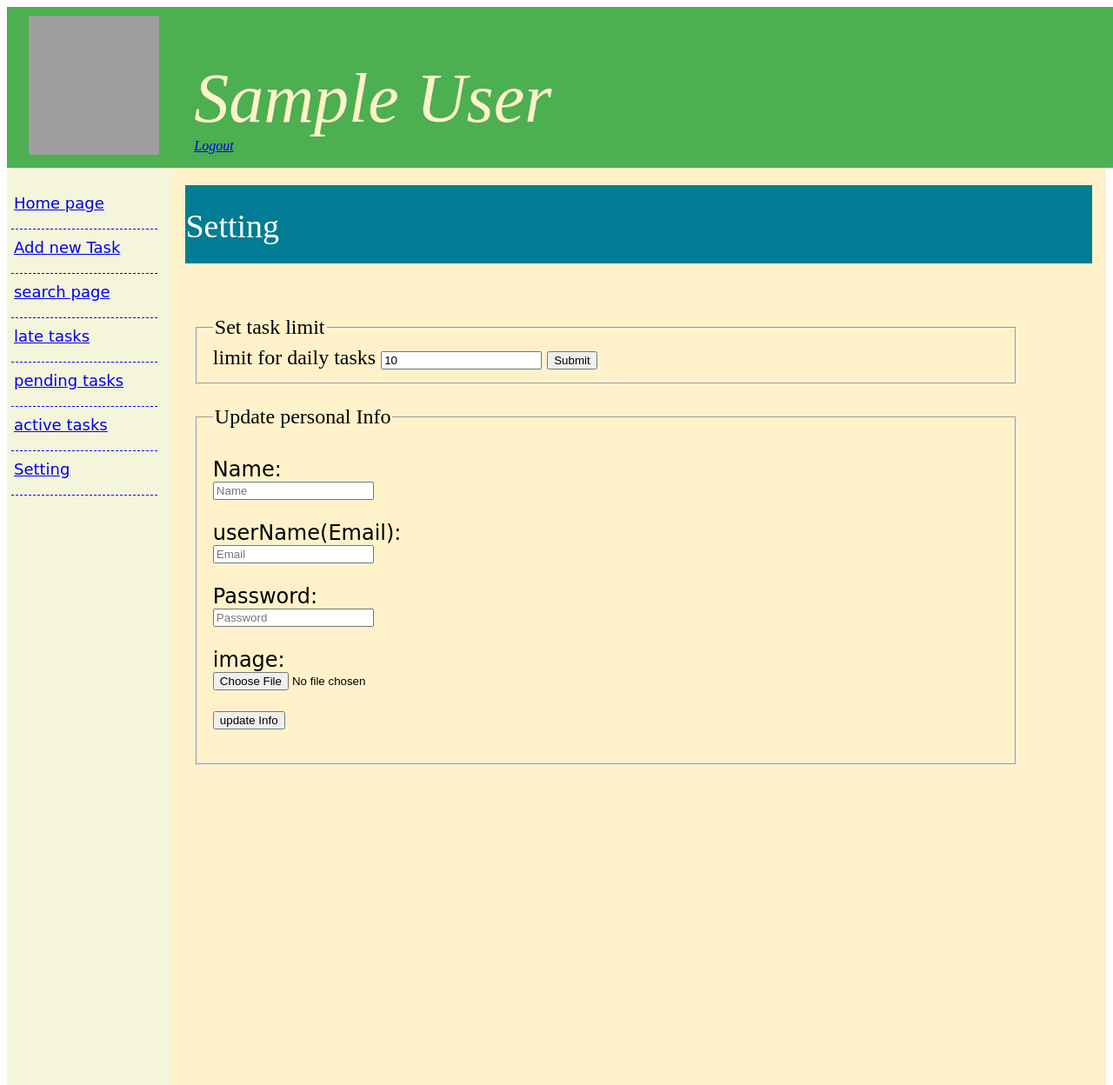
After one commit to MaherSaleem/WebProject, a PHP site: page /setting.php in a window 1280 px wide. The commit adds this page. Shown: the top 1248 px of the page at 87% size. Run offline with PHP 8.4, Linux system fonts and the light colour scheme; the visitor is signed in with stand-in values (Sample User, id 1); grey boxes are pictures that could not be loaded.

Commit message:
add setting , add arrows ,
shrink the code by functions ,search by date

```diff
--- /dev/null
+++ b/Arrwos.php
@@ -0,0 +1,5 @@
+<?php
+if($startIndex > 0)
+    echo "<a  href='$prevLink'>&#8678;</a>";
+echo "<a  href='$nextLink'>&#8680;</a>"    ;
+?>
--- a/commonCSS3.css
+++ b/commonCSS3.css
@@ -78,13 +78,11 @@ body{
 
 
 a:link{
-    color: black;
-    text-decoration: none;
+    /*color: black;*/
+    /*text-decoration: none;*/
 }
 a:visited{
-    color: black;
-}
-a:active{
+    /*color: black;*/
 }
 #TextInHeader{
     height: 50px;
--- a/connectToDB.php
+++ b/connectToDB.php
@@ -1,22 +1,48 @@
 <?php
+// $db = mysql_connect("web1130258.studentswebprojects.ritaj.ps", "Maher", "maher123")
+// or die("can't connect to Data base " . mysql_errno());
+// mysql_select_db("project_1130258", $db)
+// or die("Could not find database: " . mysql_error());
 
 
 define("VERBOSE", false);
 $db = mysql_connect("localhost", "root", "")
 or die("can't connect to Data base " . mysql_errno());
 
+
 mysql_select_db("webproject", $db)
 or die("Could not find database: " . mysql_error());
 
 function printTasksbyStatus($status)
+{
+    $pageName = $_SERVER['PHP_SELF'];
+    $limit = $_COOKIE['limit'];
+    if(!isset($_GET['startIndex'])){//first access to the page
+        $startIndex=0;
+    }
+    else{
+        $startIndex = $_GET['startIndex'];
+    }
+    $nextIndex = $startIndex + $limit;
+    $nextLink = $pageName . "?startIndex=$nextIndex&next=1";
+    $prevIndex = $startIndex - $limit;
+    $prevLink = $pageName . "?startIndex=$prevIndex&prev=1";
+
+    printTasksbyStatus2("$status limit $startIndex , $limit");
+    echo "<br>";
+    if($startIndex > 0)
+        echo "<a  href='$prevLink'>&#8678;</a>";
+    echo "<a  href='$nextLink'>&#8680;</a>"    ;
+}
+function printTasksbyStatus2($status)
 {
 
     //printing tables of tasks
 
     $myId = $_SESSION['mid'];
     //statement to get my tasks
-    $sql = "SELECT name,  t_title , t_start_date , t_due_date , t_priority ,\n"
-        . " t_from , t_status from task , member where t_to = $myId and $status and t_to = mid";
+    $sql = "SELECT mid , pic_path , name,  t_title , t_start_date , t_due_date , t_priority ,\n"
+        . " t_from , t_status from task , member where t_to = $myId and  t_from = mid and $status ";
     if (VERBOSE)
         echo $sql;
     $result_Set = mysql_query($sql) or die("error :" . mysql_error());
@@ -29,7 +55,7 @@ function printTasksbyStatus($status)
     }
     else {
 
-        echo "<table border='1'>";
+        echo "<table   border='1'>";
         echo "<tr>";
         echo "<th>Task Title</th>";
         echo "<th>Start Date</th>";
@@ -47,8 +73,11 @@ function printTasksbyStatus($status)
             echo "<td>" . $row['t_priority'] . "</td> ";
 
 
-            $senderName = $row['name'];
-            echo "<td>" . "$senderName" . "</td> ";
+            $id = $row['mid'];
+            $img_path = $row['pic_path'];
+            $name = $row['name'];
+            echo "<td><a href='searchByName.php?id=$id&name=$name&path=$img_path'>" . "$name" . "</a></td> ";
+
 
 
             echo "<td>" . $row['t_status'] . "</td> ";
@@ -64,8 +93,8 @@ function printTasksbyCondition($condition)
 
     $myId = $_SESSION['mid'];
     //statement to get my tasks
-    $sql = "SELECT name, t_title , t_start_date , t_due_date , t_priority ,\n"
-        . " t_from , t_status from task , member where $condition and t_to = mid";
+    $sql = "SELECT  mid , pic_path , name, t_title , t_start_date , t_due_date , t_priority ,\n"
+        . " t_from , t_status from task , member where $condition and t_from = mid";
     if (VERBOSE)
         echo $sql;
     $result_Set = mysql_query($sql) or die("error :" . mysql_error());
@@ -77,7 +106,7 @@ function printTasksbyCondition($condition)
     }
     else {
     //printing tables of tasks
-    echo "<table border='1'>";
+    echo "<table  border='1'>";
     echo "<tr>";
     echo "<th>Task Title</th>";
     echo "<th>Start Date</th>";
@@ -95,8 +124,10 @@ function printTasksbyCondition($condition)
             echo "<td>" . $row['t_priority'] . "</td> ";
 
 
-            $senderName = $row['name'];
-            echo "<td>" . "$senderName" . "</td> ";
+            $id = $row['mid'];
+            $img_path = $row['pic_path'];
+            $name = $row['name'];
+            echo "<td><a href='searchByName.php?id=$id&name=$name&path=$img_path'>" . "$name" . "</a></td> ";
 
 
             echo "<td>" . $row['t_status'] . "</td> ";
--- a/header_and_nav.php
+++ b/header_and_nav.php
@@ -1,7 +1,7 @@
 <head>
     <link href="commonCSS3.css" rel="stylesheet" type="text/css">
+
 <body>
-
 
 
     <div id="head">
@@ -20,6 +20,7 @@
                 <a href="lateTasks.php"><li class="nav_elm" >late tasks</li></a>
                 <a href="pendingTasks.php"><li class="nav_elm" >pending tasks</li></a>
                 <a href="activeTasks.php"><li class="nav_elm" >active tasks</li></a>
+                <a href="setting.php"><li class="nav_elm" >Setting</li></a>
 
             </ul>
         </div>
--- a/pendingTasks.php
+++ b/pendingTasks.php
@@ -13,6 +13,7 @@ include_once('connectToDB.php');
 
 <?php printTasksbyStatus("t_status = 'pending'")?>
 
+<br>
 <?php include_once('endOfPage.php')?>
 </body>
 </html>
--- a/search.php
+++ b/search.php
@@ -38,6 +38,7 @@ include_once('connectToDB.php');
                    header("location: searchByPriority.php");
                 }
                 else if($_POST['searchBy'] ==3){//search by date
+                    header("location: searchByDate.php");
 
                 }
                 else if($_POST['searchBy'] ==4){//search by status
--- a/searchByName.php
+++ b/searchByName.php
@@ -30,7 +30,7 @@ if(isset($_GET['id'])){
     echo "<h3>$name Tasks</h3>";
     echo "<img class='meduimImage' src='$img'>";
     echo "<br>";
-    printTasksbyCondition("t_to = $idSearchFor and t_status = ( 'ACTIVE' or 'PENDING' OR 'LATE' or 'FINISHED')");
+    printTasksbyCondition("t_to = $idSearchFor and t_status = ( 'ACTIVE' or 'PENDING' OR 'LATE' or 'FINISHED') and t_from = mid");
 }
 
 // search for a user
@@ -42,7 +42,7 @@ else if(isset($_GET['submit'])){
 
     //statement to serch by name
     $sql = "SELECT mid ,  name , pic_path from member where member.name LIKE
-    '%" . $_GET['NameSearchFor'] . "%'";
+    '%" . $_GET['NameSearchFor'] . "%' ";
 
     if(VERBOSE)
         echo $sql;
--- /dev/null
+++ b/setting.php
@@ -0,0 +1,70 @@
+<?php
+
+include_once('check_session.php');
+include_once('connectToDB.php');
+
+if(!isset($_COOKIE['limit']) ) {
+    setcookie("limit", 10);//initial value
+    //the cookies need the page to be refreshed to be able to use it
+    header("location: setting.php");
+}
+
+if(isset($_POST["btnSetlimit"]) ) {
+    setcookie("limit", $_POST['limitValue']);
+    echo "enter  isset<br>";
+    header("location: setting.php");
+}
+?>
+<html>
+<head>
+
+</head>
+<body>
+<?php include_once 'header_and_nav.php'; ?>
+<div class="PageTitle">Setting</div>
+
+<!--to set cookies-->
+<form action="setting.php" method="post">
+    <fieldset>
+        <legend>Set task limit</legend>
+    <label>limit for daily tasks</label>
+    <input type="text"  name="limitValue" value="<?php echo $_COOKIE['limit'];?>">
+    <input type="submit" name="btnSetlimit">
+    </fieldset>
+</form>
+
+<!--update information-->
+<form action="signed_up_successfully.php"  method="post" enctype="multipart/form-data">
+    <fieldset>
+        <legend>Update personal Info</legend>
+    <p>
+        <label for="name" >Name:</label><br>
+        <input type="text"  name="name" id="name" placeholder="Name" >
+    </p>
+
+    <p>
+        <!--which is the email-->
+        <label  for="username" >userName(Email):</label><br>
+        <input type="text"  name="username" id="username" placeholder="Email" >
+    </p>
+
+    <p>
+        <label for="password" >Password:</label><br>
+        <input type="password"  name="password" id="password" placeholder="Password" >
+    </p>
+
+    <p>
+        <label for="pic" >image:</label><br>
+        <input type="file"  name="pic" id="pic" >
+    </p>
+
+    <p>
+        <input type="submit" value="update Info" name="submit">
+    </p>
+    </fieldset>
+</form>
+
+
+<?php include_once('endOfPage.php')?>
+</body>
+</html>
```
Also changed, not shown: main_page.php (+23 -8 lines), searchByDate.php (added, +38 -0 lines), searchByPriority.php (+2 -43 lines), testHbl.php (added, +41 -0 lines).
